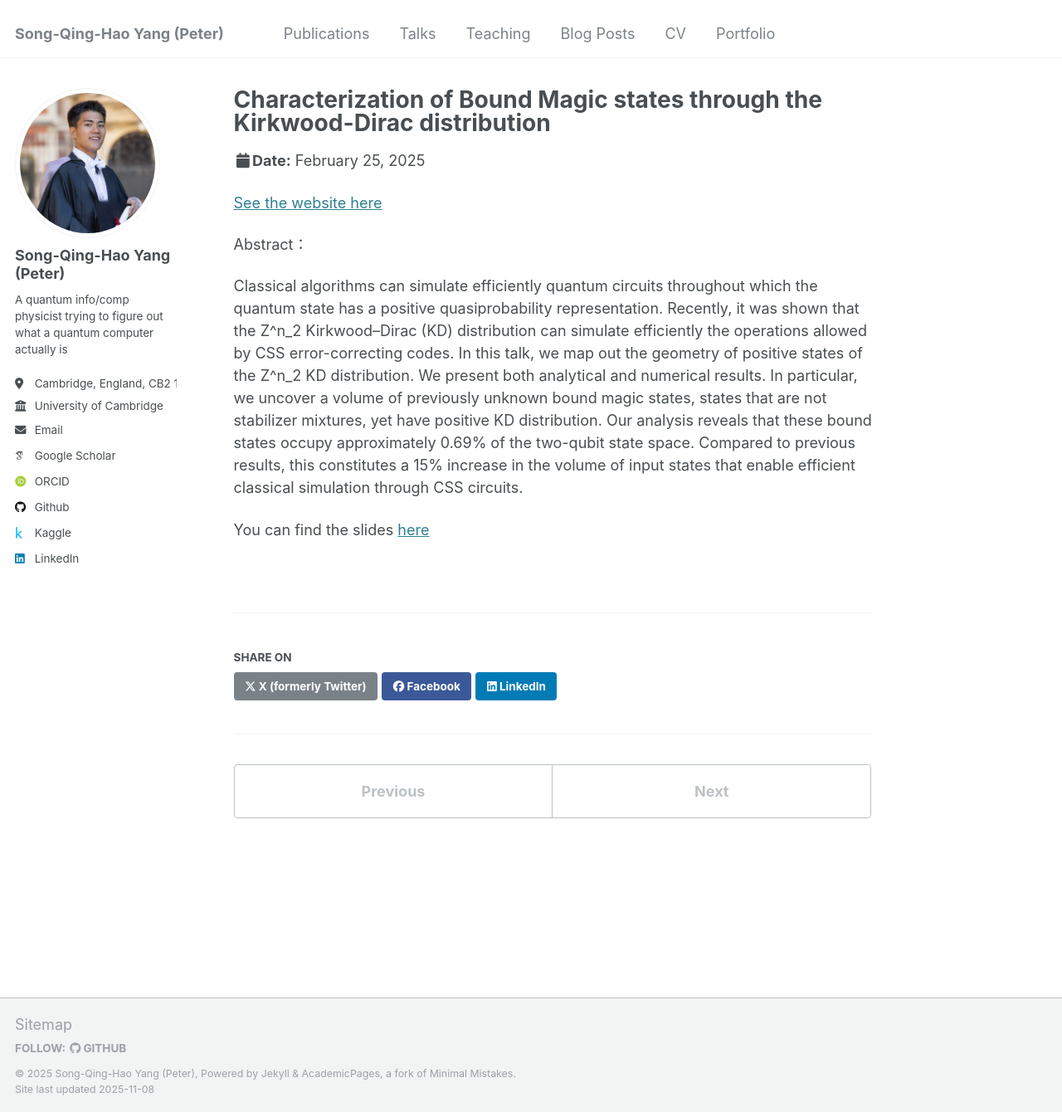
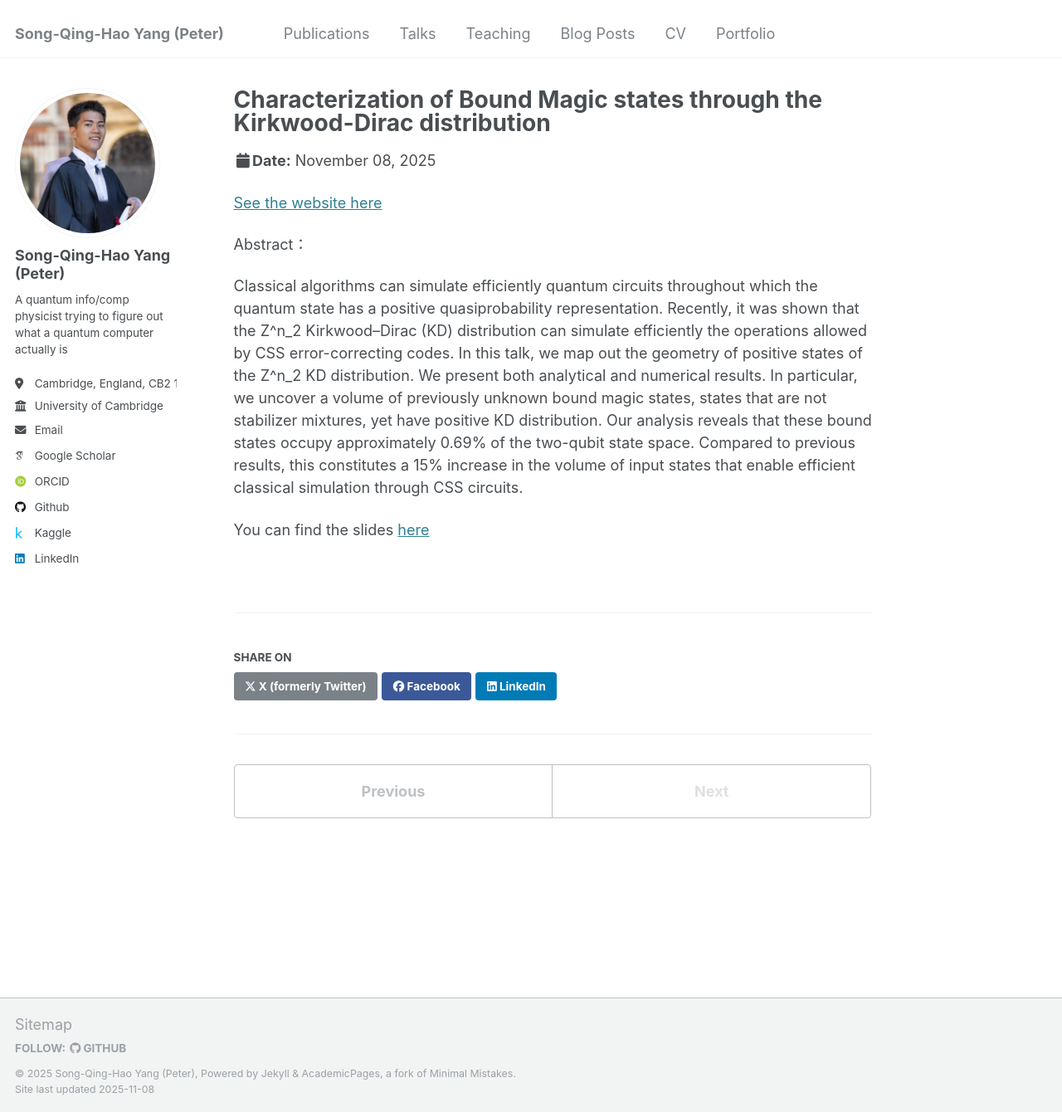
Before and after one commit to SongQingHao-Yang/SongQingHao-Yang.github.io, a Jekyll site: the page built from _talks/2025-11-08.md, in a window 1280 px wide and 1340 px high. Shown: the whole window at 83% size. Built offline with Jekyll 4.4.1, drawn with Linux system fonts in a browser that asks for light colours; some web fonts are replaced.

Commit message:
Update 2025-11-08.md

```diff
--- a/_talks/2025-11-08.md
+++ b/_talks/2025-11-08.md
@@ -4,7 +4,7 @@ collection: talks
 type: "Talk"
 permalink: /talks/2025-11-08
 venue: "Institut Henri Poincaré"
-date: 2025-02-25
+date: 2025-11-08
 location: "QuiDiQua 3"
 ---
 
```
